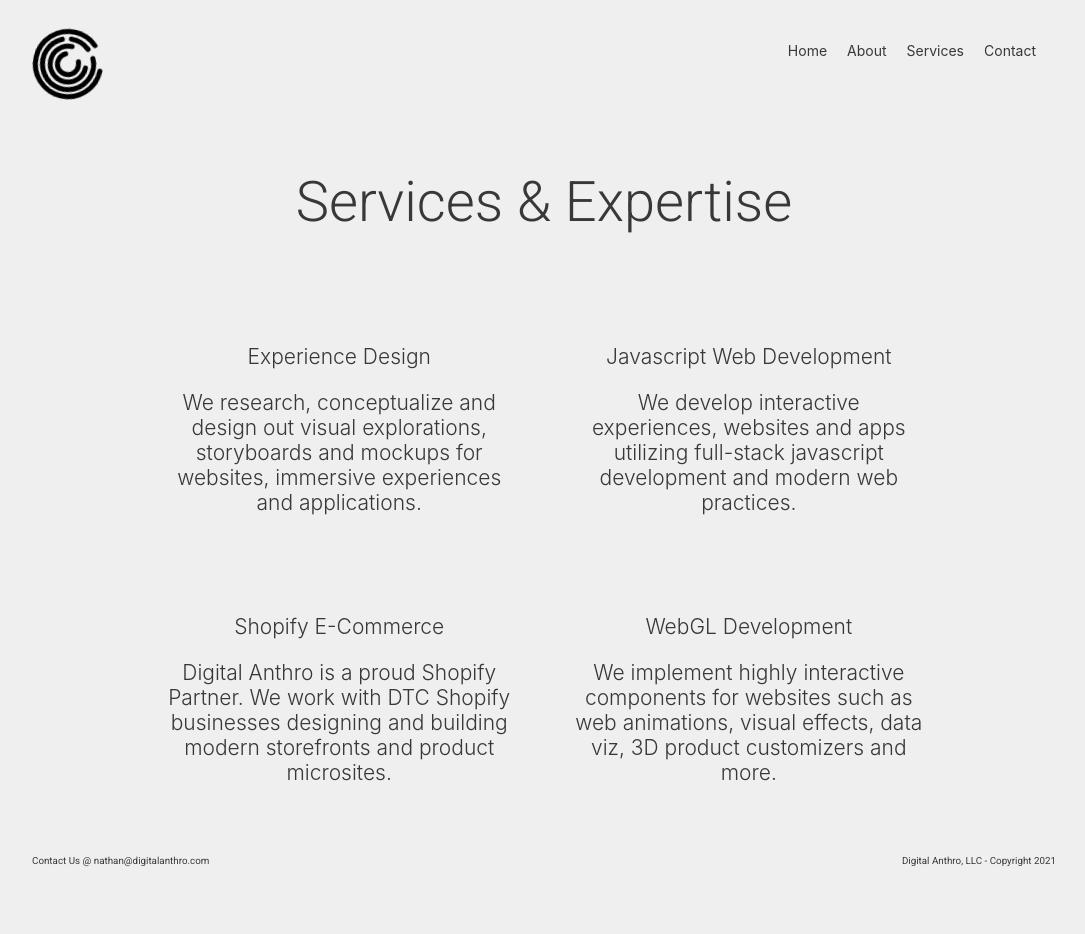
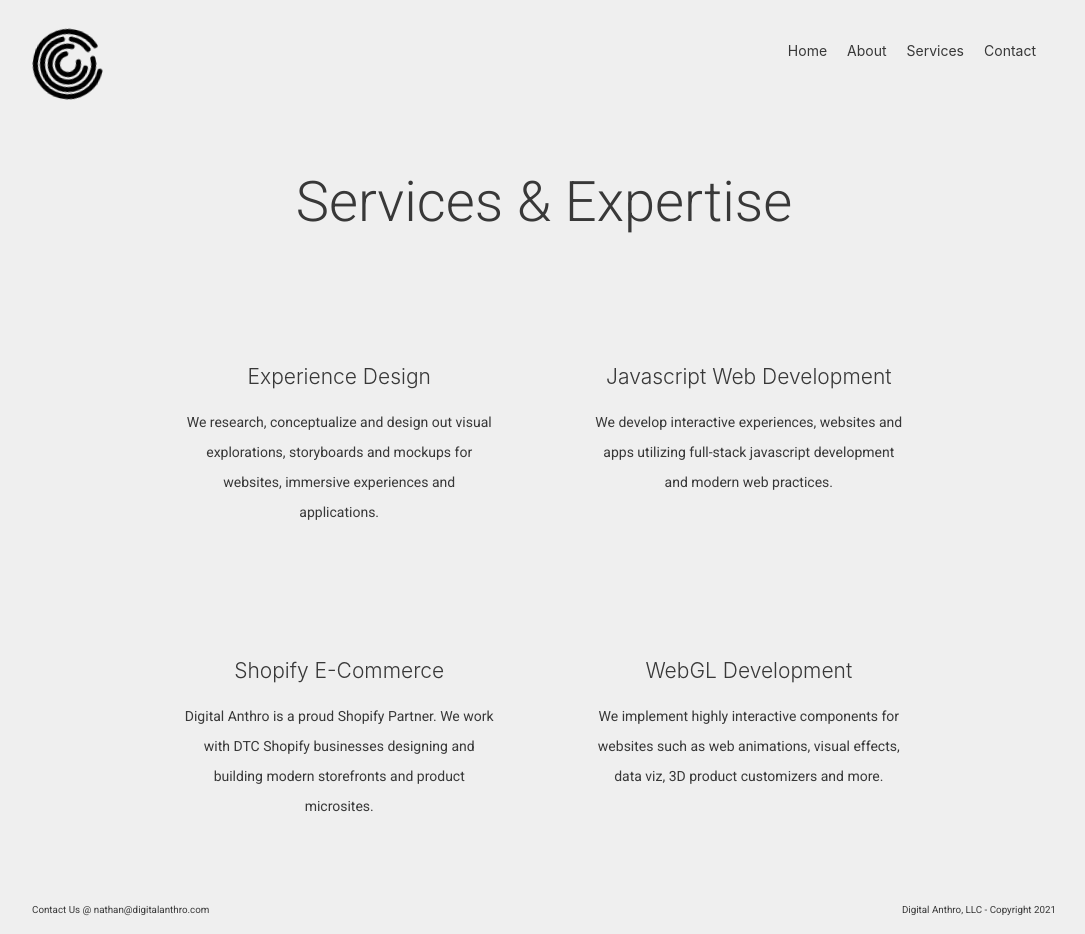
Before and after one commit to keeysnc/digital_anthro, a Next.js app: page /services in a window 1280 px wide. Shown: the whole page, without its empty margins (96-1181 px from the left). Before the commit the page ends 885 px from the top, so only its background shows below. Built offline with nearby package versions, Linux system fonts and the light colour scheme.

Commit message:
revert back to smaller text

```diff
--- a/components/paragraphText/ParagraphText.js
+++ b/components/paragraphText/ParagraphText.js
@@ -2,7 +2,7 @@ const ParagraphText = ({ textTitle, textDescription, link }) => {
 	return (
 		<>
 			<h2>{textTitle ? textTitle : ""}</h2>
-			<h3>{textDescription}</h3>
+			<p>{textDescription}</p>
 			{link ? (
 				<a style={{ textDecoration: "underline" }} href={link} rel="noreferrer" target="_blank">
 					Learn More
--- a/styles/About.module.css
+++ b/styles/About.module.css
@@ -4,7 +4,7 @@
 	display: flex;
 	flex-direction: column;
 	justify-content: center;
-	width: 59%;
+	width: 80%;
 }
 
 .about a {
--- a/styles/Services.module.css
+++ b/styles/Services.module.css
@@ -11,7 +11,7 @@
 .services__grid__item {
 	width: 50%;
 	border-radius: 20px;
-	padding: 30px;
+	padding: 50px;
 	text-align: center;
 }
 
```
